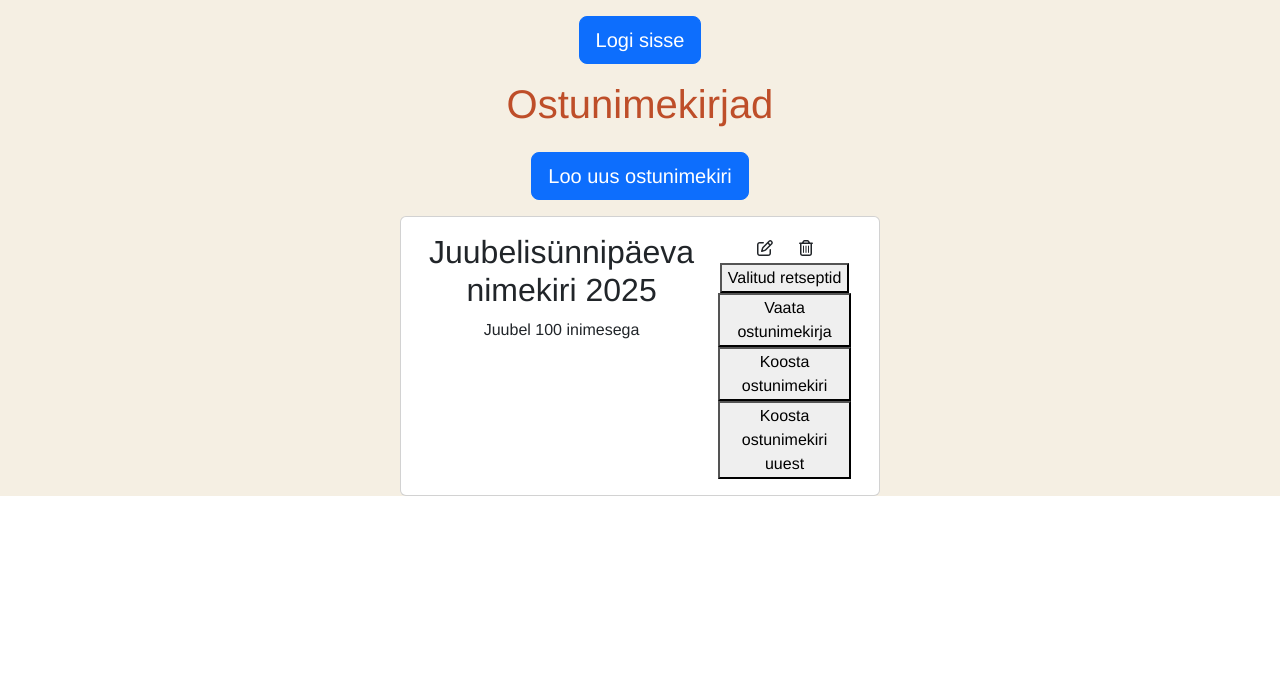
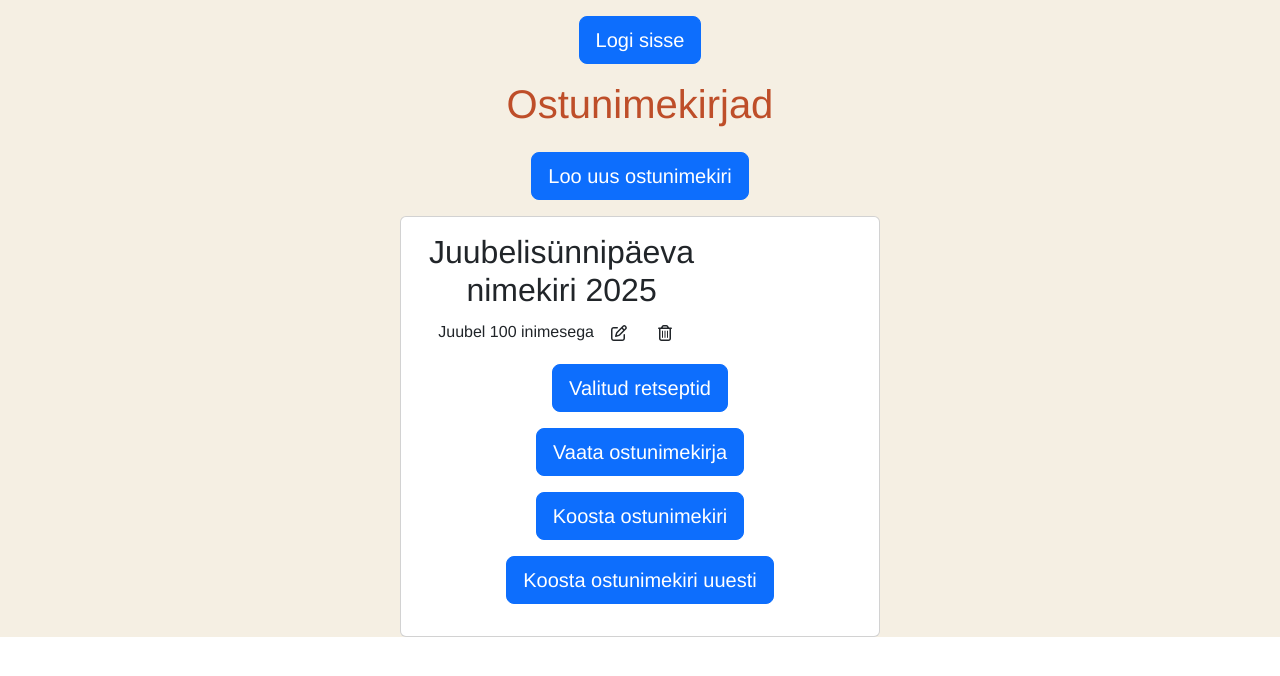
Before and after one commit to Ekoorits/sr8front, a Vue app: page /shopping-lists in a window 1280 px wide. Shown: the top 676 px of the page. Built offline with nearby package versions, Linux system fonts and the light colour scheme.

Commit message:
Shoppinglist

```diff
--- a/src/views/ShoppingListsView.vue
+++ b/src/views/ShoppingListsView.vue
@@ -19,15 +19,21 @@
               <div class="row">
                 <div class="col">
                   <h2>Juubelisünnipäeva nimekiri 2025</h2>
-                  <p>Juubel 100 inimesega</p>
+                  <p>Juubel 100 inimesega <EditButtonIcon/> <DeleteButtonIcon/></p>
                 </div>
                 <div class="col">
-                  <EditButtonIcon/>
-                  <DeleteButtonIcon/>
-                  <button>Valitud retseptid</button>
-                  <button>Vaata ostunimekirja</button>
-                  <button>Koosta ostunimekiri</button>
-                  <button>Koosta ostunimekiri uuest</button>
+                </div>
+                <div class="mb-3">
+                  <SmallButton label="Valitud retseptid"/>
+                </div>
+                <div class="mb-3">
+                  <SmallButton label="Vaata ostunimekirja"/>
+                </div>
+                <div class="mb-3">
+                  <SmallButton label="Koosta ostunimekiri"/>
+                </div>
+                <div class="mb-3">
+                  <SmallButton label="Koosta ostunimekiri uuesti"/>
                 </div>
               </div>
             </div>
```
